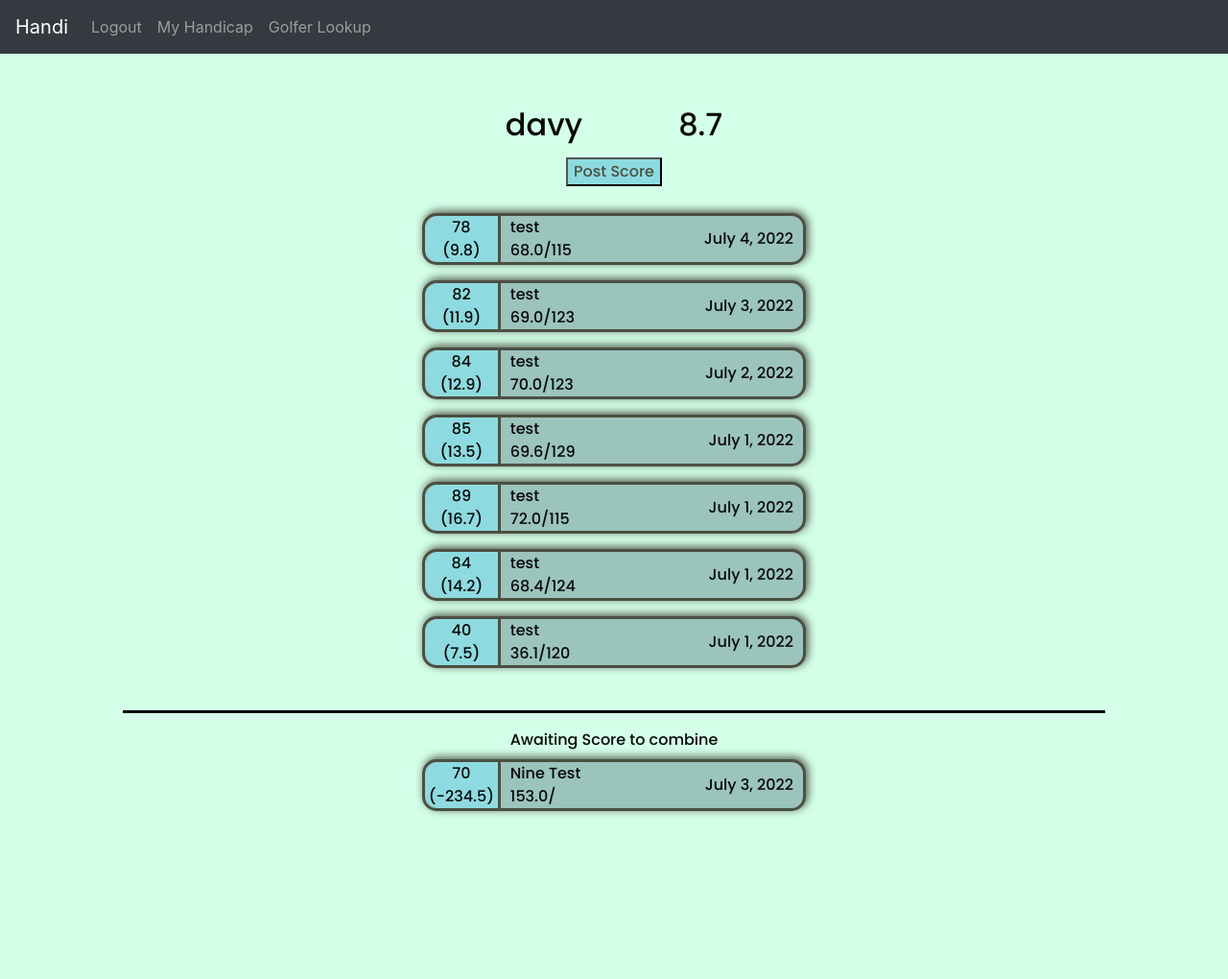
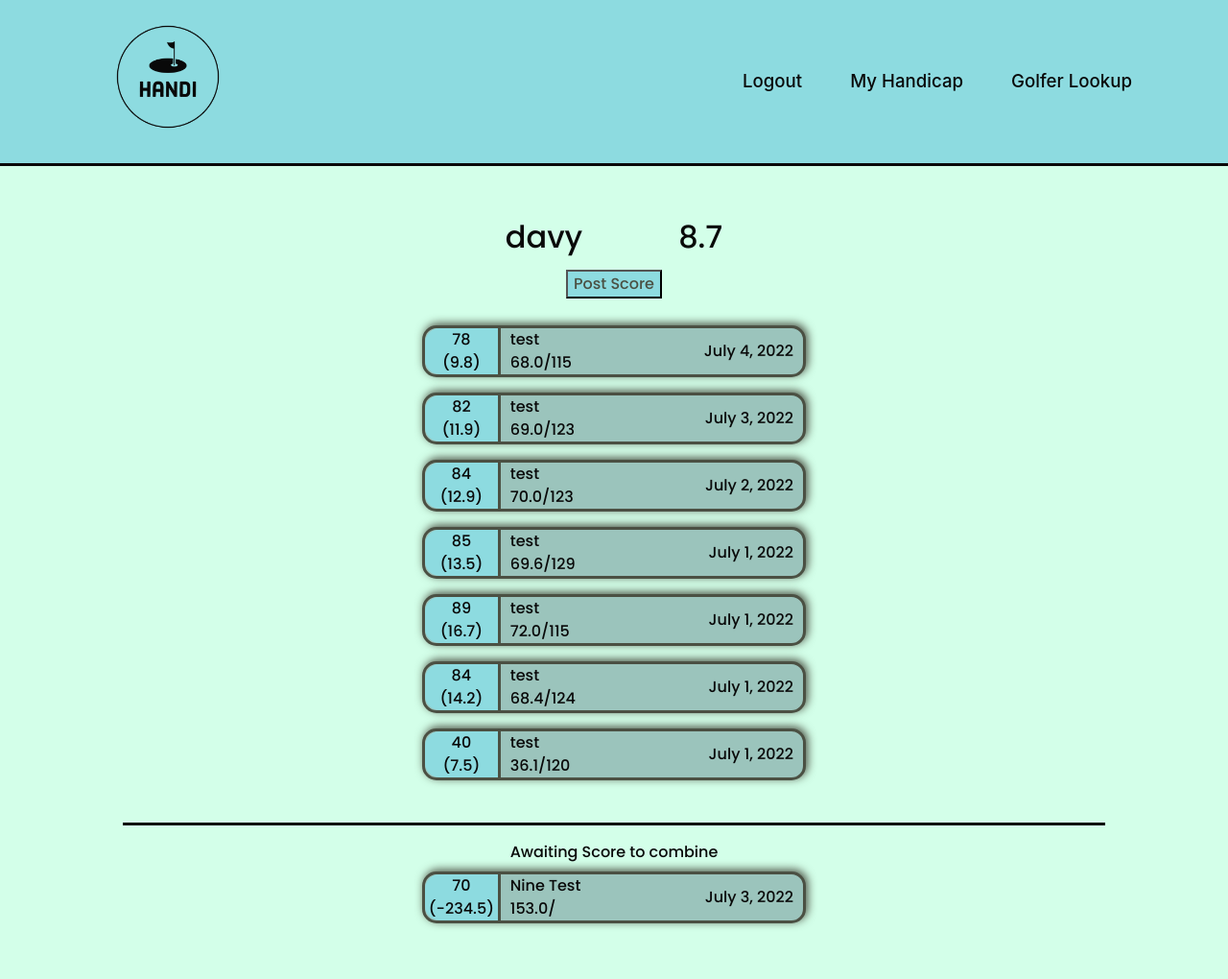
Before and after one commit to spoolD/Handicap-Calculator, a Django app: page / in a window 1280 px wide. Shown: the whole page at 96% size. Before the commit the page ends 850 px from the top, so only its background shows below. Run offline with Django 4.2, Linux system fonts and the light colour scheme; a user stored in the database is signed in; data comes from the database, SQL or seed files in the repository; both versions use the stored data as it was after the commit; some libraries are stand-ins or nearby versions.

Commit message:
Add logo and cleanup navbar

```diff
--- a/calculator/static/styles.css
+++ b/calculator/static/styles.css
@@ -1,5 +1,43 @@
 html, body{
     background-color: #D3FFE9;
+}
+
+.nav-container{
+    display:flex;
+    justify-content: space-between;
+    align-items: center;
+    background:#8DDBE0;
+    color:#090909;
+    border-bottom: 3px solid #090909;
+    padding: 5px 100px;
+}
+
+.links{
+    display: flex;
+    align-items: center;
+    gap: 50px;
+}
+.nav-link-text:link {
+    color: #090909;
+  }
+
+  .nav-link-text:visited {
+    color: #090909;
+  }
+
+  .nav-link-text:focus {
+    color: #4b5043;
+  }
+
+  .nav-link-text:hover {
+    color: #4b5043;
+    text-decoration: none;
+  }
+
+.link-title{
+    font-size: 14pt;
+    font-weight: 500;
+    text-align: center;
 }
 
 .main-container{
--- a/calculator/templates/index.html
+++ b/calculator/templates/index.html
@@ -46,6 +46,7 @@
                     {{nine_score.date}}
                 </div>
             </div>
+            <div class="spacer50"></div>
             {% endif %}
     </div>
 
--- a/calculator/templates/layout.html
+++ b/calculator/templates/layout.html
@@ -13,34 +13,29 @@
         {% endblock %}
     </head>
     <body>
-        <nav class="navbar navbar-expand-lg navbar-dark bg-dark">
-            <a class="navbar-brand" href="{% url 'index' %}">Handi</a>
+        <nav class="nav-container">
+            <a class="nav-link-text title-text" href="{% url 'index' %}"><img src="static/Handi-logo.png" width="150"></a>
 
         <!-- Obviously clean up the navbar and make it pretty and mobile responsive-->
-            <div>
+            <div class="links">
 
-              <ul class="navbar-nav mr-auto">
+
                 {% if user.is_authenticated %}
-                <li class="nav-item">
-                  <a class="nav-link" href="{% url 'logout' %}">Logout</a>
-                </li>
-                <li class="nav-item">
-                  <a class="nav-link" href="{% url 'index' %}">My Handicap</a>
-                </li>
-                {% else %}
-                <li class="nav-item">
-                  <a class="nav-link" href="{% url 'register' %}">Sign Up</a>
-                </li>
+                <div>
+                  <a class="nav-link-text link-title" href="{% url 'logout' %}">Logout</a>
+                </div>
+                <div >
+                  <a class="nav-link-text link-title" href="{% url 'index' %}">My Handicap</a>
+                </div>
+                <div>
+                    <a class="nav-link-text link-title" href="{% url 'lookup' %}">Golfer Lookup</a>
+                </div>
                 {% endif %}
-
-                <li class="nav-item">
-                    <a class="nav-link" href="{% url 'lookup' %}">Golfer Lookup</a>
-                </li>
-              </ul>
 
             </div>
         </nav>
         {% block body %}
         {% endblock %}
     </body>
+
 </html>
```
Also changed, not shown: calculator/static/Handi-logo.png (added), db.sqlite3.
